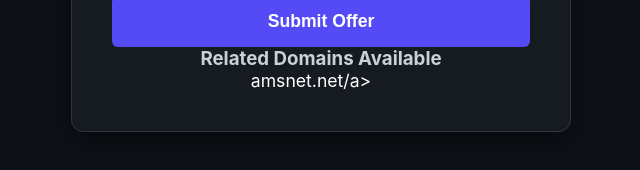
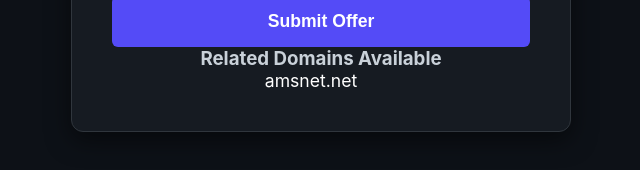
Before and after one commit to kudwitt/amsnet.com, a plain HTML site: page index.html in a window 1280 px wide. Shown: the part 538-708 px from the top of the page, 319-959 px from the left. Drawn offline with Linux system fonts and the light colour scheme.

Commit message:
Update index.html
typo

```diff
--- a/index.html
+++ b/index.html
@@ -113,7 +113,7 @@
     <div class="related-domains">
         <h3>Related Domains Available</h3>
         <ul class="related-list">
-            <a href="https://amsnet.net">amsnet.net/a>
+            <a href="https://amsnet.net">amsnet.net</a>
         </ul>
     </div>
 </div>
```
